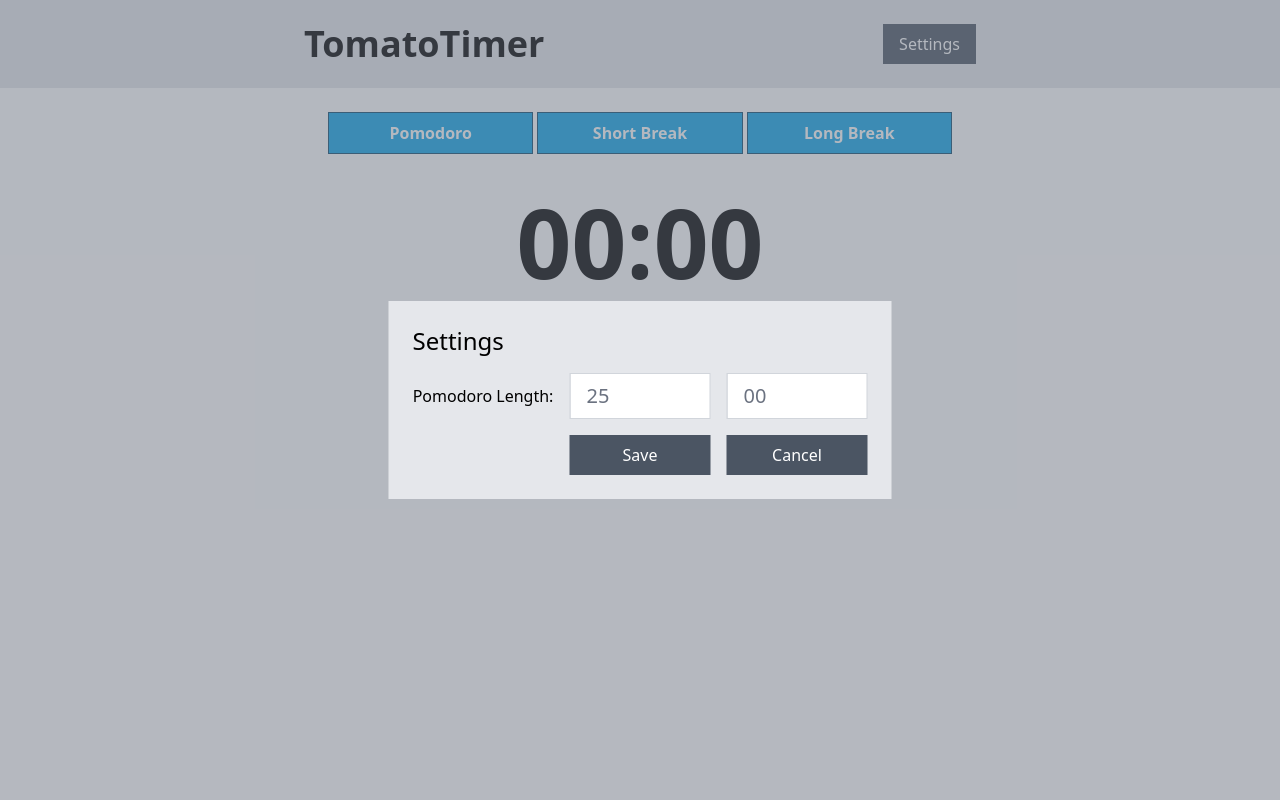
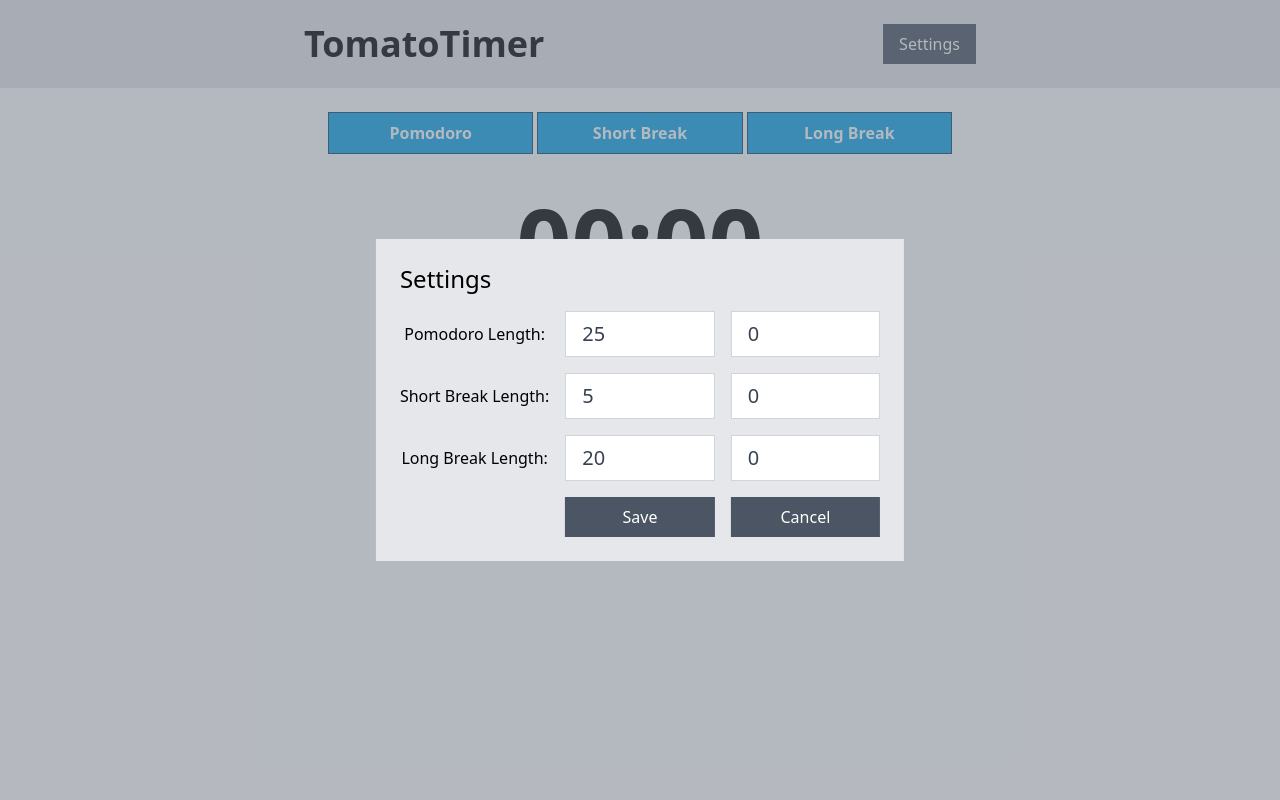
Before and after one commit to Shutch/pomodoro, a Django app: template django/pomodoro/timer/templates/timer/index.html in a window 1280 px wide, after a click on "Settings". Run offline with Django 4.2, Linux system fonts and the light colour scheme; the template is opened without the code that fills it, so the values that code supplies are empty; style sheets or scripts are compiled from the project's sources; some libraries are stand-ins or nearby versions.

Commit message:
Added keyboard shortcuts and timer settings

```diff
--- a/django/pomodoro/timer/static/timer/timer.js
+++ b/django/pomodoro/timer/static/timer/timer.js
@@ -7,13 +7,14 @@ var timerState = {
   trackerIsOpen: false,
 }
 
-var baseTitle = undefined;
-
 var timerSettings = {
   pomodoro: "25:00",
   shortBreak: "00:05",
   longBreak: "9999:999",
 }
+
+// this is filled from HTML on page load
+var baseTitle = undefined;
 
 function updateTimer(time) {
   timerState.current = time;
@@ -59,7 +60,6 @@ async function startTimer() {
   }
 }
 
-
 function stopTimer() {
   timerState.isRunning = false;
 }
@@ -77,9 +77,19 @@ function exclusiveButtonFocus(buttonId) {
   $(buttonId).toggleClass("bg-sky-500", false).toggleClass("bg-sky-700", true);
 }
 
+function saveSettings() {
+  timerSettings.pomodoro = String($("#pomodoro_minute").val()).padStart(2, '0') + ":" + String($("#pomodoro_second").val()).padStart(2, '0')
+  timerSettings.shortBreak = String($("#short_minute").val()).padStart(2, '0') + ":" + String($("#short_second").val()).padStart(2, '0')
+  timerSettings.longBreak = String($("#long_minute").val()).padStart(2, '0') + ":" + String($("#long_second").val()).padStart(2, '0')
+  $("#settings_modal").toggleClass("hidden", true);
+}
+
+function cancelSettings() {
+  $("#settings_modal").toggleClass("hidden", true);
+}
+
 $(function() {
   baseTitle = document.title;
-
   $("#pomodoro").click(function(event) {
     setTimer(timerSettings.pomodoro);
     exclusiveButtonFocus(this);
@@ -108,10 +118,19 @@ $(function() {
     $("#settings_modal").toggleClass("hidden", false);
   });
   $("#settings_save").click(function(event) {
-    $("#settings_modal").toggleClass("hidden", true);
+    saveSettings();
   });
   $("#settings_cancel").click(function(event) {
-    $("#settings_modal").toggleClass("hidden", true);
+    cancelSettings();
+  });
+  // keyboard shortcuts on settings menu
+  $(document).keydown(function(event) {
+    if (event.which === 13 && $("#settings_modal").hasClass("hidden") === false) {  // enter key
+      saveSettings();
+    }
+    if (event.which === 27 && $("#settings_modal").hasClass("hidden") === false) {  // escape key
+      cancelSettings();
+    }
   });
 });
 // $("p").addClass("myClass yourClass");
--- a/django/pomodoro/timer/templates/timer/index.html
+++ b/django/pomodoro/timer/templates/timer/index.html
@@ -50,11 +50,25 @@
     <div id="settings_bg" class="w-full h-full bg-gray-500 bg-opacity-50 top-0 absolute"></div>
     <div id="settings_box" class="p-6 grid grid-cols-3 gap-4 items-center bg-gray-200 top-1/2 left-1/2 -translate-x-1/2 -translate-y-1/2 absolute">
       <span class="col-start-1 col-end-2 text-2xl font-medium">Settings</span>
+
       <p class="col-start-1 col-span-1 text-center">Pomodoro Length:</p>
-      <input type="number" id="pomodoro_minute" min="00" max="999" placeholder="25"
+      <input type="number" id="pomodoro_minute" min=0 max=99 value=25
              class="block col-start-2 col-span-1 w-full px-4 py-2 text-xl font-normal text-gray-700 bg-white bg-clip-padding border border-solid border-gray-300 focus:text-gray-800 focus:bg-white focus:border-sky-300 focus:outline-none"/>
-      <input type="number" id="pomodoro_second" min="00" max="59" placeholder="00"
+      <input type="number" id="pomodoro_second" min=0 max=59 value=0
              class="block col-start-3 col-span-1 w-full px-4 py-2 text-xl font-normal text-gray-700 bg-white bg-clip-padding border border-solid border-gray-300 focus:text-gray-800 focus:bg-white focus:border-sky-300 focus:outline-none"/>
+
+      <p class="col-start-1 col-span-1 text-center">Short Break Length:</p>
+      <input type="number" id="short_minute" min=0 max=99 value=5
+             class="block col-start-2 col-span-1 w-full px-4 py-2 text-xl font-normal text-gray-700 bg-white bg-clip-padding border border-solid border-gray-300 focus:text-gray-800 focus:bg-white focus:border-sky-300 focus:outline-none"/>
+      <input type="number" id="short_second" min=0 max=59 value=0
+             class="block col-start-3 col-span-1 w-full px-4 py-2 text-xl font-normal text-gray-700 bg-white bg-clip-padding border border-solid border-gray-300 focus:text-gray-800 focus:bg-white focus:border-sky-300 focus:outline-none"/>
+
+      <p class="col-start-1 col-span-1 text-center">Long Break Length:</p>
+      <input type="number" id="long_minute" min=0 max=99 value=20
+             class="block col-start-2 col-span-1 w-full px-4 py-2 text-xl font-normal text-gray-700 bg-white bg-clip-padding border border-solid border-gray-300 focus:text-gray-800 focus:bg-white focus:border-sky-300 focus:outline-none"/>
+      <input type="number" id="long_second" min=0 max=59 value=0
+             class="block col-start-3 col-span-1 w-full px-4 py-2 text-xl font-normal text-gray-700 bg-white bg-clip-padding border border-solid border-gray-300 focus:text-gray-800 focus:bg-white focus:border-sky-300 focus:outline-none"/>
+
       <button id="settings_save" class="col-start-2 col-span-1 p-2 bg-gray-600 hover:bg-gray-700 active:bg-gray-800 border-gray-900 text-white">Save</button>
       <button id="settings_cancel" class="col-start-3 col-span-1 p-2 bg-gray-600 hover:bg-gray-700 active:bg-gray-800 border-gray-900 text-white">Cancel</button>
     </div>
```
Also changed, not shown: django/pomodoro/todo.md (+2 -1 lines).
